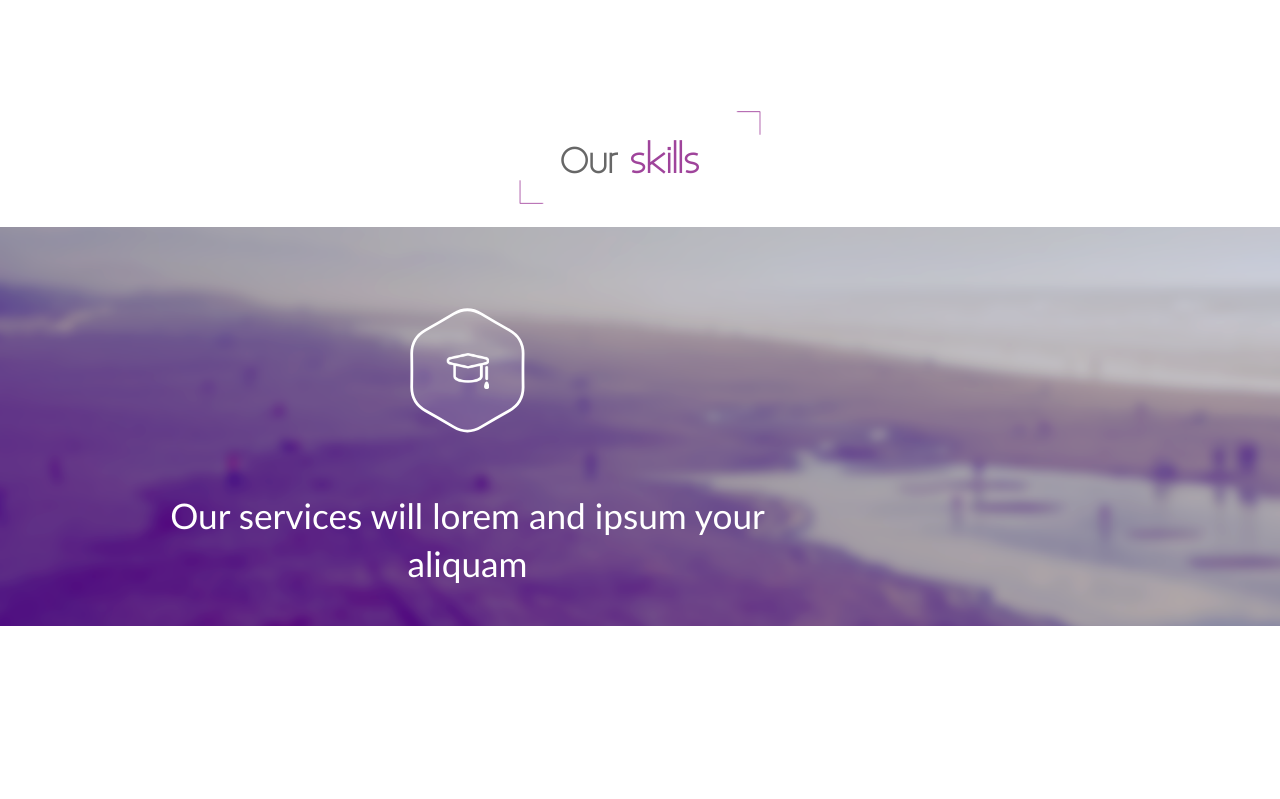
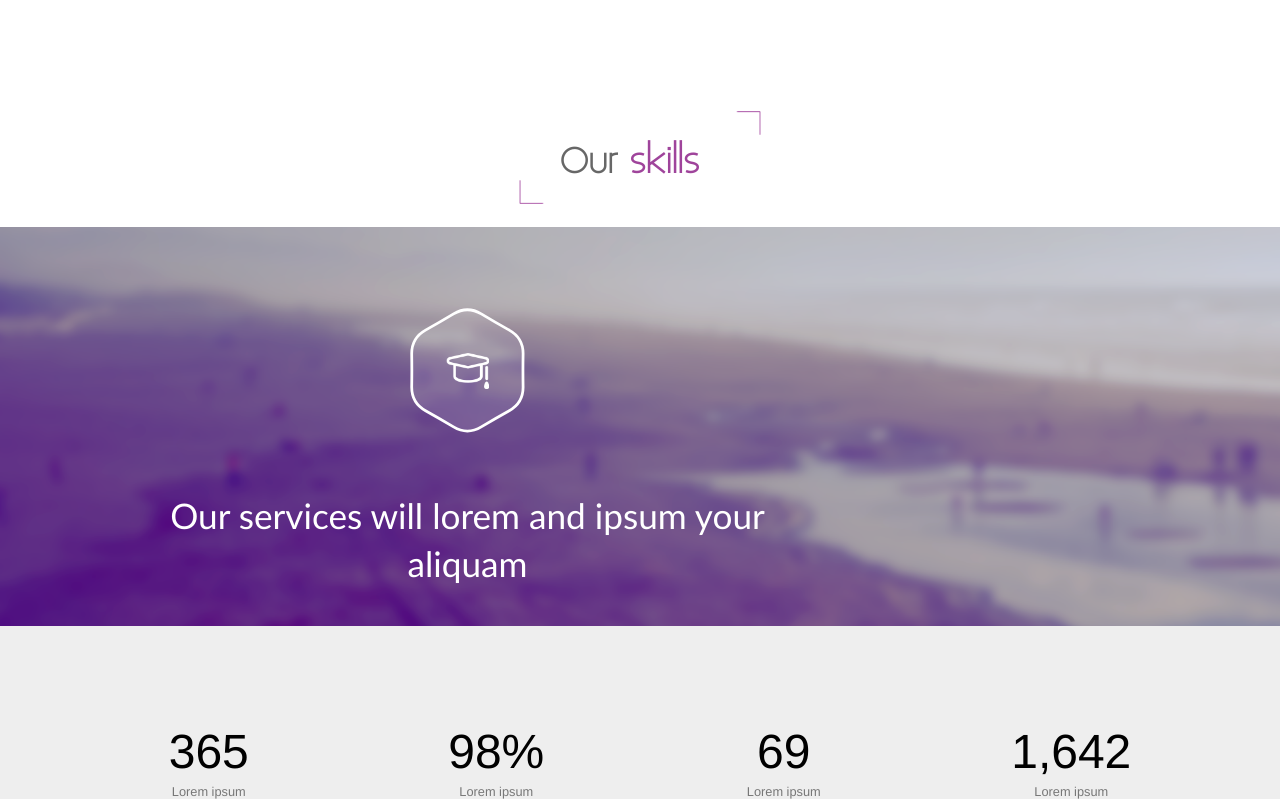
Before and after one commit to showmemagic/Bhagaskara, a plain HTML site: page index.html in a window 1280 px wide. Shown: the part 2847-3646 px from the top of the page. Before the commit the page ends 3492 px from the top, so only its background shows below. Drawn offline with Linux system fonts and the light colour scheme.

Commit message:
Slider section- top numbers and text

```diff
--- a/index.html
+++ b/index.html
@@ -182,5 +182,28 @@
                 </div>
             </div>
         </section>
+
+        <section class = "slider">
+            <div class = "mainWidth">
+                <div class = "sliderTop">
+                    <div class = "sliderData">
+                        <p class = "sliderNumber">365</p>
+                        <p class = "bottomText">Lorem ipsum</p>
+                    </div>
+                    <div class = "sliderData">
+                        <p class = "sliderNumber">98%</p>
+                        <p class = "bottomText">Lorem ipsum</p>
+                    </div>
+                    <div class = "sliderData">
+                        <p class = "sliderNumber">69</p>
+                        <p class = "bottomText">Lorem ipsum</p>
+                    </div>
+                    <div class = "sliderData">
+                        <p class = "sliderNumber">1,642</p>
+                        <p class = "bottomText">Lorem ipsum</p>
+                    </div>
+                </div>
+            </div>
+        </section>
     </body>
 </html>
--- a/sass/modules/_media.scss
+++ b/sass/modules/_media.scss
@@ -187,6 +187,20 @@
             }
         }
     }
+
+    .sliderTop {
+        @include flexDirection(column);
+        @include flexWrap(wrap);
+        .sliderData {
+            width: 100%;
+            padding-top: 3%;
+            @include flexDirection(row);
+            @include flexJustify(center);
+            .bottomText {
+                padding-left: 3%;
+            }
+        }
+    }
  }
 
 @media only screen and (max-width: 450px) {
--- /dev/null
+++ b/sass/partials/_slider.scss
@@ -0,0 +1,30 @@
+.slider {
+	background-color: #eeeeee;
+}
+
+.sliderTop {
+	width: 100%;
+	margin: 0;
+	@include flexBox;
+	@include flexJustify(space-betwween);
+	.sliderData {
+		width: 25%;
+		padding-top: 8%;
+		@include flexBox;
+		@include flexDirection(column);
+		@include flexWrap(wrap);
+		@include flexAlignItems(center);
+		.sliderNumber {
+			font-family: Helvetica;
+			font-size: 3em;
+			padding: 2%;
+			margin: 0;
+		}
+		.bottomText {
+			margin: 0;
+			font-family: Helvetica;
+			font-size: 0.8em;
+			color: #777777;
+		}
+	}
+}
--- a/sass/style.scss
+++ b/sass/style.scss
@@ -13,5 +13,6 @@
 @import"partials/quote";
 @import"partials/team";
 @import"partials/skills";
+@import"partials/slider";
 
 @import"modules/media";
```
Also changed, not shown: css/style.css.
